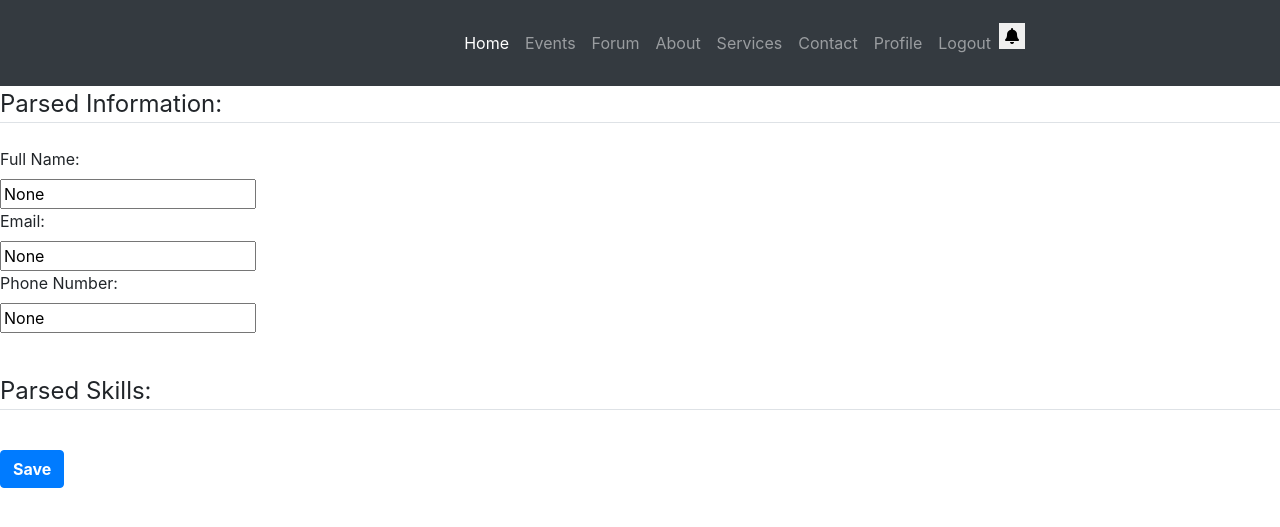
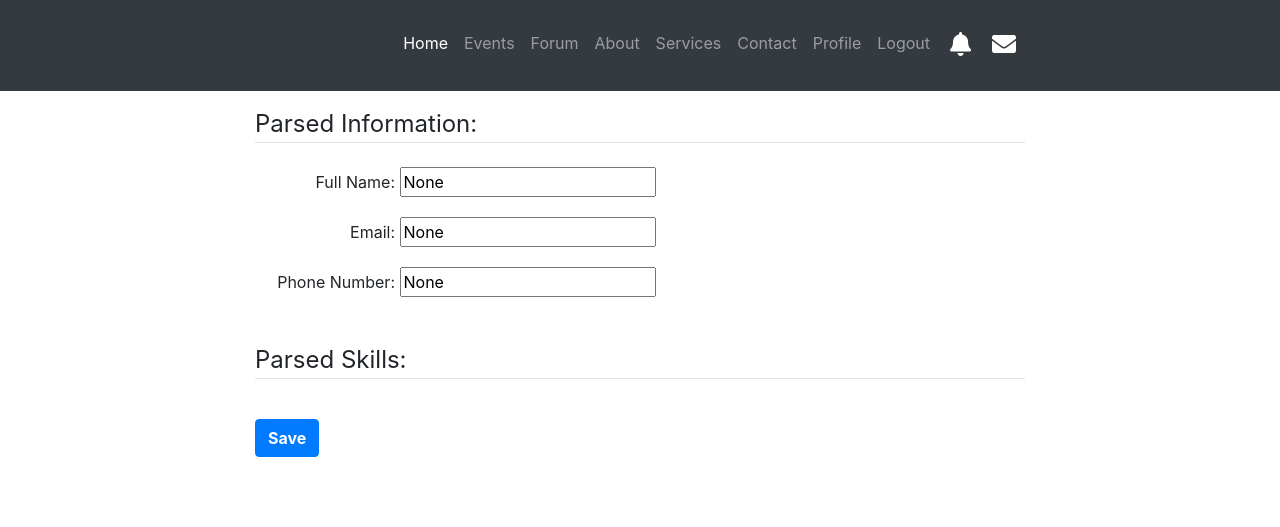
Before and after one commit to mwill279/Team-33-Aviation-portal, a Django app: page /review/ in a window 1280 px wide. Shown: the top 527 px of the page. Run offline with Django 3.2, Linux system fonts and the light colour scheme; a user stored in the database is signed in; style sheets or scripts are compiled from the project's sources; some libraries are stand-ins or nearby versions.

Commit message:
Edited parser html.

```diff
--- a/aviation-project/templates/base.html
+++ b/aviation-project/templates/base.html
@@ -63,10 +63,21 @@
               <li class="nav-item">
                   <a class="nav-link" href="{% url 'logout' %}">Logout</a>
               </li>
+              <li class="nav-item btn-group">
+                  <button class="btn" style="border: none; background-color:transparent;" id="notifications" data-toggle="dropdown" aria-haspopup="true" aria-expanded="false">
+                      <i class="fas fa-bell" style="color: #fff; font-size:24px; "></i>
+                  </button>
+                  <div class="dropdown-menu dropdown-menu-right" aria-labelledby="notifications">
+                      <a class="dropdown-item" href="#"><b>Wumpus</b> sent you a message.</a>
+                      <div class="dropdown-divider"></div>
+                      <a class="dropdown-item" href="#" style=""><img src="https://i.stack.imgur.com/YQu5k.png" style="height:40px; margin-right: 10px;"><b>Bob</b> posted something.</a>
+                      <div class="dropdown-divider"></div>
+                      <a class="dropdown-item" href="#"><img src="https://pbs.twimg.com/profile_images/1067242179955896320/mKdx6PgL_400x400.jpg" style="height:40px; margin-right: 10px;"><b>Lockheed</b> has posted an event.</a>
+
+                  </div>
+              </li>
               <li class="nav-item">
-                  <button style="border: none;">
-                    <i class="fas fa-bell"></i>
-                  </button>
+                  <a class="btn nav-link" href="{% url 'inbox' %}"><i class="fas fa-envelope" style="color: #fff; font-size:24px; "></i></a>
               </li>
               {% else %}
               <li class="nav-item">
@@ -76,8 +87,8 @@
                   <a class="nav-link" href="{% url 'choose_register' %}">Register</a>
               </li>
               <li class="nav-item btn-group">
-                  <button class ="btn dropdown-toggle" style="border: none; background-color:transparent;" id="notifications" data-toggle="dropdown" aria-haspopup="true" aria-expanded="false">
-                    <i class="fas fa-bell" style="color: #fff; font-size:24px; "></i>
+                  <button class="btn" style="border: none; background-color:transparent;" id="notifications" data-toggle="dropdown" aria-haspopup="true" aria-expanded="false">
+                      <i class="fas fa-bell" style="color: #fff; font-size:24px; "></i>
                   </button>
                   <div class="dropdown-menu dropdown-menu-right" aria-labelledby="notifications">
                       <a class="dropdown-item" href="#"><b>Wumpus</b> sent you a message.</a>
--- a/aviation-project/users/templates/users/review.html
+++ b/aviation-project/users/templates/users/review.html
@@ -2,30 +2,60 @@
 {% load crispy_forms_tags %}
 {% block content %}
 
-<form method="POST" enctype="multipart/form-data">
+<style>
+    .row {
+        border-radius: 10px;
+    }
+
+    .row:hover{
+        background-color:dodgerblue;
+    }
+
+</style>
+
+<div class="container">
+    <form method="POST" enctype="multipart/form-data">
         {% csrf_token %}
         <fieldset class="form-group">
+
             <legend class="border-bottom mb-4">Parsed Information:</legend>
-            <label for ="name">Full Name: </label><br>
-            <input type = "text" name = "name" value = {{name}}><br>
-            <label for ="email">Email: </label><br>
-            <input type = "text" name = "email" value = {{email}}><br>
-            <label for = "phone">Phone Number:</label><br>
-            <input type = "text" name = "phone" value = {{mobile_number}}><br><br>
+            <div class="block">
+                <label for="name" style="display: inline-block;width: 140px;text-align: right;">Full Name: </label>
+                <input type="text" name="name" style="margin-bottom:20px; " value={{name}}><br>
+            </div>
+            <div class="block" >
+                <label for="email" style="display: inline-block;width: 140px;text-align: right;">Email: </label>
+                <input type="text" name="email" style="margin-bottom:20px; " value={{email}}><br>
+            </div>
+            <div class="block">
+                <label for="phone" style="display: inline-block;width: 140px;text-align: right;">Phone Number: </label>
+                <input type="text" name="phone" value={{mobile_number}}><br><br>
+            </div>
+
+
+
         </fieldset>
-    <fieldset class = "form-group">
-        <legend class="border-bottom mb-4">Parsed Skills:</legend>
+        <fieldset class="form-group">
+            <legend class="border-bottom mb-4">Parsed Skills:</legend>
 
             {% for skills in parsed_skills %}
-            <br>
+
             {% csrf_token %}
-            <label for="delete">{{skills|safe}}</label>
-            <button class= "btn btn-secondary" type="submit" name="delete" value="{{skills}}"><b>DEL</b></button>
-            <br>
+            <div class="row">
+                <label for="delete" style="margin-left:10px; margin-top:10px;">{{skills|safe}}</label>
+                <div class="col ml-auto" style="margin-bottom: 10px; margin-top: 10px;">
+                    <button class="btn btn-primary" style="float:right" type="submit" name="delete" value="{{skills}}"><b>DEL</b></button>
+                </div>
+
+            </div>
+
+
             {% endfor %}
-    </fieldset>
-    <button class= "btn btn-primary" type="submit" name="save"><b>Save</b></button>
-</form>
+        </fieldset>
+        <button class="btn btn-primary" type="submit" name="save"><b>Save</b></button>
+    </form>
+</div>
+
 
 
 {% endblock content %}
```
Also changed, not shown: 2 other files.
